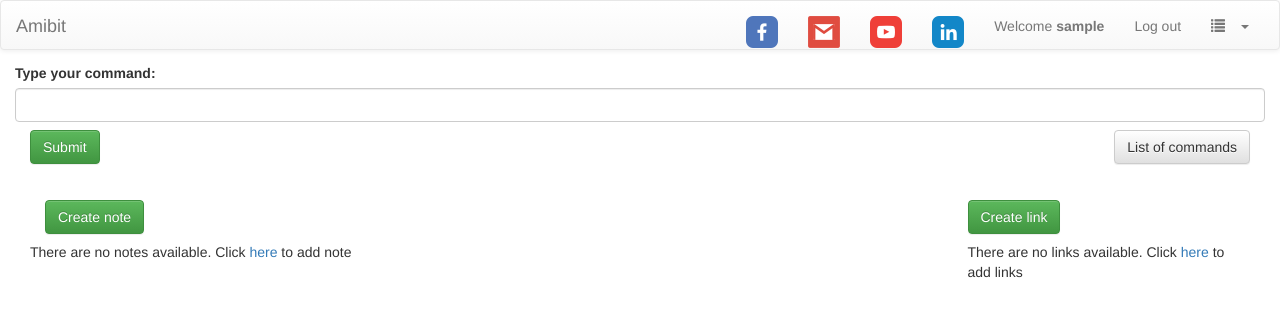
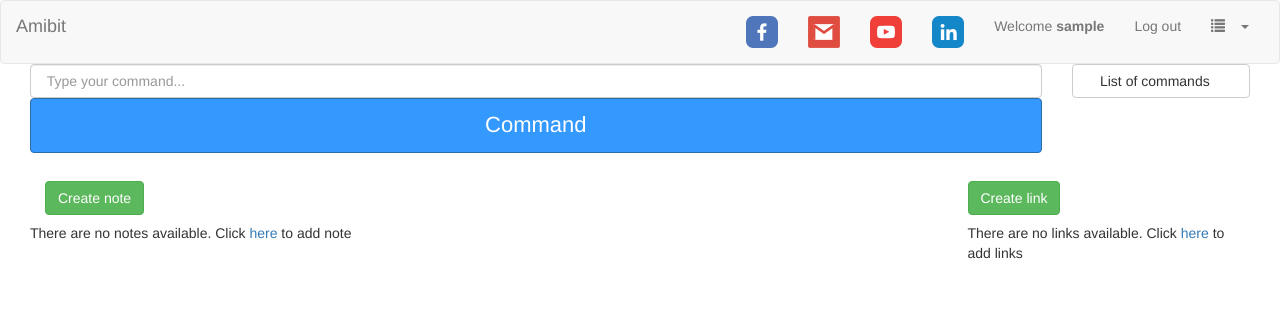
Before and after one commit to GoranAviani/amibit-project, a Django app: page /dashboard/ in a window 1280 px wide. Shown: the top 317 px of the page. Run offline with Django 3.2, Linux system fonts and the light colour scheme; the visitor is signed in with stand-in values (Sample User, id 1); data that the repository does not hold is empty; parts of the project's set-up code (start-up, migrations or seed data) failed here and were passed over; some libraries are stand-ins or nearby versions.

Commit message:
ui redone

```diff
--- a/linkmanager/templates/base_generic.html
+++ b/linkmanager/templates/base_generic.html
@@ -7,18 +7,7 @@
  {% endblock %}
 
 <!-- for collapse to work -->
-<script src="https://ajax.googleapis.com/ajax/libs/jquery/3.2.1/jquery.min.js"></script>
-<!-- Latest compiled and minified CSS -->
 <link rel="stylesheet" href="https://maxcdn.bootstrapcdn.com/bootstrap/3.3.7/css/bootstrap.min.css" integrity="sha384-BVYiiSIFeK1dGmJRAkycuHAHRg32OmUcww7on3RYdg4Va+PmSTsz/K68vbdEjh4u" crossorigin="anonymous">
-<!-- Optional theme -->
-<link rel="stylesheet" href="https://maxcdn.bootstrapcdn.com/bootstrap/3.3.7/css/bootstrap-theme.min.css" integrity="sha384-rHyoN1iRsVXV4nD0JutlnGaslCJuC7uwjduW9SVrLvRYooPp2bWYgmgJQIXwl/Sp" crossorigin="anonymous">
-<!-- Latest compiled and minified JavaScript -->
-<script src="https://maxcdn.bootstrapcdn.com/bootstrap/3.3.7/js/bootstrap.min.js" integrity="sha384-Tc5IQib027qvyjSMfHjOMaLkfuWVxZxUPnCJA7l2mCWNIpG9mGCD8wGNIcPD7Txa" crossorigin="anonymous"></script>
-
-
-<script src="https://ajax.googleapis.com/ajax/libs/jquery/3.2.1/jquery.min.js"></script>
-<script src="https://unpkg.com/isotope-layout@3/dist/isotope.pkgd.js"></script>
-
 <link rel="stylesheet" href="{% static 'css/main.css' %} ">
 <meta charset="utf-8">
 <meta name="viewport" content="width=device-width, initial-scale=1, shrink-to-fit=no"
@@ -101,7 +90,9 @@
 
 {% block content %}
 {% endblock %}
-
-
+<script src="https://code.jquery.com/jquery-3.2.1.slim.min.js" integrity="sha384-KJ3o2DKtIkvYIK3UENzmM7KCkRr/rE9/Qpg6aAZGJwFDMVNA/GpGFF93hXpG5KkN" crossorigin="anonymous"></script>
+<script src="https://cdnjs.cloudflare.com/ajax/libs/popper.js/1.12.9/umd/popper.min.js" integrity="sha384-ApNbgh9B+Y1QKtv3Rn7W3mgPxhU9K/ScQsAP7hUibX39j7fakFPskvXusvfa0b4Q" crossorigin="anonymous"></script>
+<script src="https://maxcdn.bootstrapcdn.com/bootstrap/4.0.0/js/bootstrap.min.js" integrity="sha384-JZR6Spejh4U02d8jOt6vLEHfe/JQGiRRSQQxSfFWpi1MquVdAyjUar5+76PVCmYl" crossorigin="anonymous"></script>
+<script src="{% static 'js/main.js' %}"></script>
 </body>
 </html>
--- a/linkmanager/templates/dashboard.html
+++ b/linkmanager/templates/dashboard.html
@@ -13,31 +13,23 @@
 </script>
 {% endblock %}
 
+{% block content %}
+{% load static %}
 
 
-{% block content %}
-{% load staticfiles %}
-{% load static %}
-<head>
-  <link rel="stylesheet" href="{% static 'css/main.css' %} ">
-  <link rel="stylesheet" href="{% static 'css/multimedia.css' %} ">
-  <link rel="stylesheet" href="https://maxcdn.bootstrapcdn.com/font-awesome/4.5.0/css/font-awesome.min.css">
-  <link rel="stylesheet" href="{% static 'css/styles.css' %} ">
 
-</head>
-<body>
-<div id = DashboardBody class="col-sm-12">
-
-    <label>Type your command:</label>
+<div id = DashboardBody class="col-md-12">
     <form method="POST">
       {% csrf_token %}
-          <input type="text"  class="form-control" id="" value="" name="personal_assistant_textbox">
-
-        <div class="col-sm-12">
-          <button type="submit" class="navbar-btn btn-success btn pull-left" name="personal_assistant_btn">Submit</button>
-          <a href="{% url 'pa_list_of_commands' %}" class="navbar-btn btn-default btn pull-right">List of commands</a>
+      <div id = DashboardBody class="col-md-10">
+          <input type="text"  class="form-control" name="personal_assistant_textbox" placeholder=" Type your command...">
       </div>
-
+      <div id = DashboardBody class="col-md-2">
+          <a href="{% url 'pa_list_of_commands' %}" class="btn btn-list-of-commands btn-default btn-block mbl">List of commands</a>
+      </div>
+        <div class="col-sm-10">
+          <button type="submit" class="btn btn-huge btn-primary btn-block mbl" name="personal_assistant_btn">Command</button>
+        </div>
       </form>
 
 
@@ -112,5 +104,4 @@
       {% endif %}
   </div>
 </div>
-</body>
 {% endblock %}
--- a/linkmanager/templates/perasis/about.html
+++ b/linkmanager/templates/perasis/about.html
@@ -1,7 +1,7 @@
 {% extends "base_generic.html" %}
 {% block content %}
 {% load static %}
-<div class="login-page">
+<div class="about-page">
   <div class="container">
     <div class="well well-lg">
       <div class="row">
--- a/linkmanager/templates/registration/login.html
+++ b/linkmanager/templates/registration/login.html
@@ -19,7 +19,7 @@
                 <label>Password</label>
                 <input type="password" name="password" class="form-control" placeholder="Password">
               </div>
-                <button type="submit" class="btn btn-huge btn-primary btn-block mbl">Login</button>
+                <button type="submit" class="btn  btn-primary btn-huge btn-block mbl">Login</button>
             </form>
           </div>
         </div>
--- a/linkmanager/views.py
+++ b/linkmanager/views.py
@@ -381,6 +381,40 @@ def note_detail(request,id,note_slug):
 
 
 
+import os
+import json
+import time
+def read_prices_for_my_wallet(self):
+    #code here
+    coin_wallet={'XLM':41.958,'MIOTA':26.973,'COSS':49,'APPC':11.98}
+    os.system("curl -X GET https://api.coinmarketcap.com/v1/ticker/?limit=0 > prices.txt")
+
+    wallet_sum=0
+    with open('prices.txt', 'r') as content_file:
+        content = content_file.read()
+        sve = json.loads(content)
+        #print(sve)
+        print(coin_wallet)
+        for x in coin_wallet:
+        #    print([x])
+        #    print(coin_wallet[x])
+            for valuta in sve:
+                if valuta['symbol'] == x:
+                    print("currency: "+valuta['symbol']+ " cijena: " + valuta['price_usd'])
+                    #vrijednost = ((valuta['price_usd']) )
+                #    print( (coin_wallet[x]))
+                    #print(vrijednost)
+                    vrijednost = (float(valuta['price_usd']) * float(coin_wallet[x]))
+                    wallet_sum += vrijednost
+                    #print("Imas: "+str([x])+ " i to je: " + str(vrijednost))
+                    print(vrijednost)
+        print("sve skupa: "+ "%.2f" % round(wallet_sum,2) )
+
+    time.sleep(60)
+
+while True:
+    read_prices_for_my_wallet(coin_wallet)
+
 
 
 #checkforHTTP()#########################
--- a/perasis/static_files/css/main.css
+++ b/perasis/static_files/css/main.css
@@ -47,9 +47,7 @@ h5{font-size:13px;font-weight:600;display:inline-block;text-transform:uppercase;
 
 
 #NoteContainer{
-
 margin-top: 20px;
-
 }
 #DashboardBody {
   background-color: #;
@@ -75,10 +73,7 @@ margin: 5px 5px 5px 5px;
   margin-bottom: 0px;
 }
 
-
-.navbar.navbar-default{
-    height: 5%;
-}
+.glyphicon {  margin-bottom: 10px;margin-right: 10px;}
 
 .login-page {
     padding-top: 180px;
@@ -87,6 +82,22 @@ margin: 5px 5px 5px 5px;
     background-position: center;
     background-size: cover;
 }
+
+.about-page {
+    padding-top: 180px;
+    background-color: #d1d1e0;
+    height: 95%;
+    background-position: center;
+    background-size: cover;
+}
+
+
+.btn.btn-list-of-commands {
+    padding-left: 0px;
+}
+
+
+
 .btn.btn-huge {
     background-color:#3399FF;
     font-size: 22px;
--- a/perasis/static_files/css/styles.css
+++ b/perasis/static_files/css/styles.css
@@ -5,8 +5,6 @@
 
 /* contact.html */
 
-
-.glyphicon {  margin-bottom: 10px;margin-right: 10px;}
 
 
 
```
Lines whose indentation alone changed are shown as unchanged.
